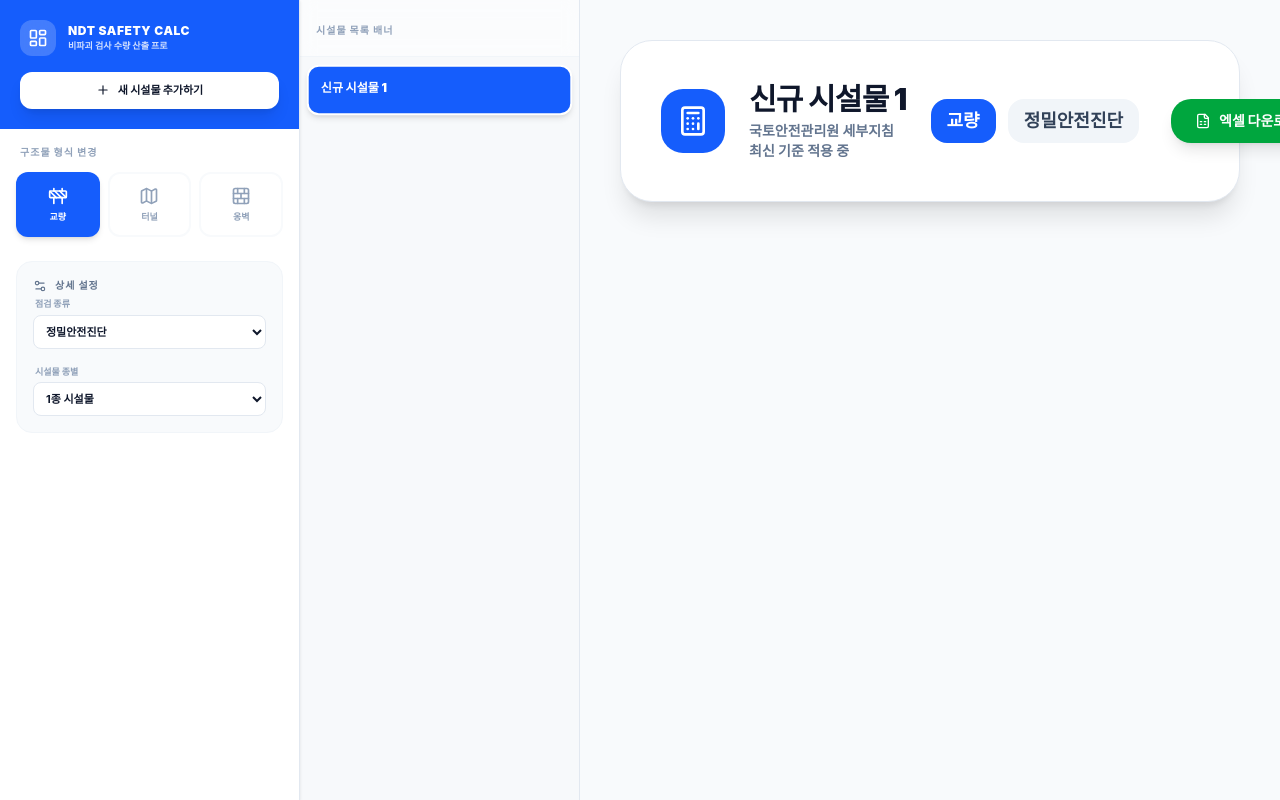
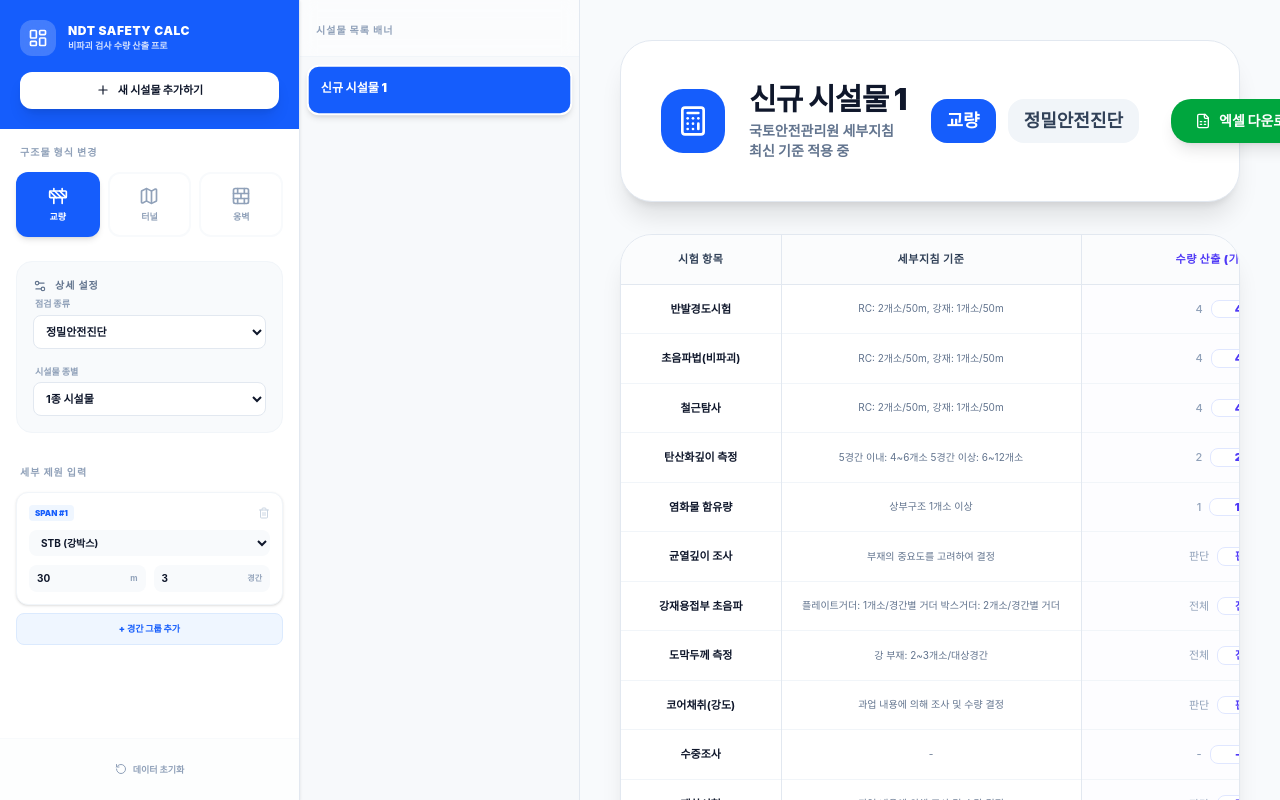
Before and after one commit to jjsshh9132-sudo/-ver2, a React (Vite) app: page / in a window 1280 px wide. Shown: the top 800 px of the page. Built offline with nearby package versions, Linux system fonts and the light colour scheme.

Commit message:
Update App.tsx

```diff
--- a/src/App.tsx
+++ b/src/App.tsx
@@ -191,7 +191,49 @@ export default function App() {
               </select>
             </div>
           </section>
+          <section className="pt-2">
+            <label className="block text-[10px] font-black text-slate-400 uppercase mb-3 px-1 tracking-widest">세부 제원 입력</label>
+            <div className="space-y-3">
+              {activeFacility.selectedType === 'BRIDGE' && (
+                <div className="space-y-2">
+                  {activeFacility.bridgeSpans.map((span, i) => (
+                    <div key={span.id} className="p-3 bg-white border border-slate-100 rounded-xl space-y-2 shadow-sm">
+                      <div className="flex items-center justify-between"><span className="text-[8px] font-black text-blue-600 bg-blue-50 px-1.5 py-0.5 rounded uppercase">Span #{i+1}</span><button onClick={() => removeSection('bridgeSpans', span.id)} className="text-slate-300 hover:text-red-500"><Trash2 className="w-3 h-3" /></button></div>
+                      <select value={span.type} onChange={(e) => updateSection('bridgeSpans', span.id, 'type', e.target.value)} className="w-full bg-slate-50 border-none rounded-lg px-2 py-1.5 text-[10px] font-bold outline-none">{BRIDGE_TYPES.map(t => <option key={t} value={t}>{t}</option>)}</select>
+                      <div className="grid grid-cols-2 gap-2"><div className="relative"><input type="number" value={span.spanLength} onChange={(e) => updateSection('bridgeSpans', span.id, 'spanLength', parseFloat(e.target.value) || 0)} className="w-full bg-slate-50 border-none rounded-lg px-2 py-1.5 text-[10px] font-bold outline-none" /><span className="absolute right-2 top-1/2 -translate-y-1/2 text-[8px] text-slate-400 font-bold">m</span></div><div className="relative"><input type="number" value={span.spanCount} onChange={(e) => updateSection('bridgeSpans', span.id, 'spanCount', parseInt(e.target.value) || 0)} className="w-full bg-slate-50 border-none rounded-lg px-2 py-1.5 text-[10px] font-bold outline-none" /><span className="absolute right-2 top-1/2 -translate-y-1/2 text-[8px] text-slate-400 font-bold">경간</span></div></div>
+                    </div>
+                  ))}
+                  <button onClick={() => addSection('bridgeSpans')} className="w-full py-2 bg-blue-50 text-blue-600 rounded-lg text-[9px] font-black border border-blue-100 hover:bg-blue-100 transition-all">+ 경간 그룹 추가</button>
+                </div>
+              )}
+              {activeFacility.selectedType === 'TUNNEL' && (
+                <div className="space-y-2">
+                  {activeFacility.tunnelSections.map((sec, i) => (
+                    <div key={sec.id} className="p-3 bg-white border border-slate-100 rounded-xl space-y-2 shadow-sm">
+                      <div className="flex items-center justify-between"><span className="text-[8px] font-black text-emerald-600 bg-emerald-50 px-1.5 py-0.5 rounded uppercase">Section #{i+1}</span><button onClick={() => removeSection('tunnelSections', sec.id)} className="text-slate-300 hover:text-red-500"><Trash2 className="w-3 h-3" /></button></div>
+                      <div className="flex gap-1"><button onClick={() => updateSection('tunnelSections', sec.id, 'concreteType', 'REINFORCED')} className={`flex-1 py-1 rounded-lg text-[8px] font-black transition-all ${sec.concreteType === 'REINFORCED' ? 'bg-emerald-600 text-white' : 'bg-slate-50 text-slate-400'}`}>철근</button><button onClick={() => updateSection('tunnelSections', sec.id, 'concreteType', 'PLAIN')} className={`flex-1 py-1 rounded-lg text-[8px] font-black transition-all ${sec.concreteType === 'PLAIN' ? 'bg-emerald-600 text-white' : 'bg-slate-50 text-slate-400'}`}>무근</button></div>
+                      <div className="relative"><input type="number" value={sec.length} onChange={(e) => updateSection('tunnelSections', sec.id, 'length', parseFloat(e.target.value) || 0)} className="w-full bg-slate-50 border-none rounded-lg px-2 py-1.5 text-[10px] font-bold outline-none" /><span className="absolute right-2 top-1/2 -translate-y-1/2 text-[8px] text-slate-400 font-bold">m</span></div>
+                    </div>
+                  ))}
+                  <button onClick={() => addSection('tunnelSections')} className="w-full py-2 bg-emerald-50 text-emerald-600 rounded-lg text-[9px] font-black border border-emerald-100 hover:bg-emerald-100 transition-all">+ 섹션 추가</button>
+                </div>
+              )}
+              {activeFacility.selectedType === 'RETAINING_WALL' && (
+                <div className="space-y-2">
+                  {activeFacility.retainingWallSections.map((sec, i) => (
+                    <div key={sec.id} className="p-3 bg-white border border-slate-100 rounded-xl space-y-2 shadow-sm">
+                      <div className="flex items-center justify-between"><span className="text-[8px] font-black text-orange-600 bg-orange-50 px-1.5 py-0.5 rounded uppercase">Section #{i+1}</span><button onClick={() => removeSection('retainingWallSections', sec.id)} className="text-slate-300 hover:text-red-500"><Trash2 className="w-3 h-3" /></button></div>
+                      <div className="grid grid-cols-3 gap-1">{(['CONCRETE', 'REINFORCED_SOIL', 'STONE'] as const).map(type => (<button key={type} onClick={() => updateSection('retainingWallSections', sec.id, 'type', type)} className={`py-1 rounded-lg text-[7px] font-black transition-all ${sec.type === type ? 'bg-orange-600 text-white' : 'bg-slate-50 text-slate-400'}`}>{type === 'CONCRETE' ? '콘크리트' : type === 'REINFORCED_SOIL' ? '보강토' : '석축'}</button>))}</div>
+                      <div className="relative"><input type="number" value={sec.length} onChange={(e) => updateSection('retainingWallSections', sec.id, 'length', parseFloat(e.target.value) || 0)} className="w-full bg-slate-50 border-none rounded-lg px-2 py-1.5 text-[10px] font-bold outline-none" /><span className="absolute right-2 top-1/2 -translate-y-1/2 text-[8px] text-slate-400 font-bold">m</span></div>
+                    </div>
+                  ))}
+                  <button onClick={() => addSection('retainingWallSections')} className="w-full py-2 bg-orange-50 text-orange-600 rounded-lg text-[9px] font-black border border-orange-100 hover:bg-orange-100 transition-all">+ 섹션 추가</button>
+                </div>
+              )}
+            </div>
+          </section>
         </div>
+        <div className="mt-auto p-4 border-t border-slate-50 bg-slate-50/30"><button onClick={resetData} className="w-full py-2 text-[9px] font-black text-slate-400 hover:text-red-500 transition-all flex items-center justify-center gap-1.5"><RotateCcw className="w-3 h-3" /> 데이터 초기화</button></div>
       </aside>
 
       <div className="w-full md:w-[280px] bg-slate-50/50 border-r border-slate-200 flex flex-col shrink-0 overflow-y-auto no-scrollbar h-screen sticky top-0 z-20 print:hidden">
@@ -228,7 +270,40 @@ export default function App() {
             </div>
             <button onClick={downloadExcel} className="flex items-center gap-2 px-6 py-3 bg-green-600 text-white rounded-[20px] text-sm font-black hover:bg-green-700 transition-all shadow-lg shrink-0"><FileSpreadsheet className="w-4 h-4" /> 엑셀 다운로드</button>
           </div>
-          {/* ... (테이블 등 나머지 코드는 이전과 동일) ... */}
+          <div className="bg-white rounded-[32px] border border-slate-200 shadow-xl overflow-hidden">
+            <div className="overflow-x-auto">
+              <table className="w-full border-collapse text-left min-w-[900px] table-fixed">
+                <thead>
+                  <tr className="bg-slate-50/50 border-b border-slate-200">
+                    <th rowSpan={2} className="p-4 border-r border-slate-200 font-black text-slate-700 text-[11px] w-[160px] text-center uppercase tracking-wider">시험 항목</th>
+                    <th colSpan={2} className="p-4 border-r border-slate-200 font-black text-slate-700 text-[11px] text-center uppercase tracking-wider">세부지침 기준</th>
+                    <th colSpan={2} className="p-4 border-r border-slate-200 font-black text-indigo-600 text-[11px] text-center uppercase tracking-wider">수량 산출 (기준 / 금회)</th>
+                    <th rowSpan={2} className="p-4 font-black text-slate-700 text-[11px] w-[140px] text-center uppercase tracking-wider">비 고</th>
+                  </tr>
+                </thead>
+                <tbody className="divide-y divide-slate-100">
+                  {TEST_RULES[activeFacility.selectedType].map(rule => {
+                    const res = rule.calculate(activeFacility);
+                    const valU = activeFacility.implQtys[rule.id]?.upper ?? res.upperQty;
+                    const valL = activeFacility.implQtys[rule.id]?.lower ?? res.lowerQty;
+                    return (
+                      <tr key={rule.id} className="hover:bg-indigo-50/10 transition-colors">
+                        <td className="p-4 border-r border-slate-200 font-bold text-slate-900 text-[11px] text-center">{rule.name}</td>
+                        <td colSpan={2} className="p-3 border-r border-slate-200 text-[10px] text-slate-500 text-center">{res.upperCriteria || '-'}</td>
+                        <td colSpan={2} className="p-3 border-r border-slate-200 text-center bg-indigo-50/10">
+                          <div className="flex items-center justify-center gap-2">
+                            <span className="text-slate-400 font-medium text-[11px]">{res.upperQty}</span>
+                            <input type="text" value={valU} onChange={(e) => updateImplQty(rule.id, 'upper', e.target.value)} className="w-14 bg-white border border-indigo-100 rounded-lg text-center text-[11px] font-black text-indigo-600" />
+                          </div>
+                        </td>
+                        <td className="p-3 text-[10px] text-slate-500 text-center italic font-medium">{REMARKS_MAP[rule.id] || '지침 기준 준수'}</td>
+                      </tr>
+                    );
+                  })}
+                </tbody>
+              </table>
+            </div>
+          </div>
         </div>
       </main>
     </div>
```
